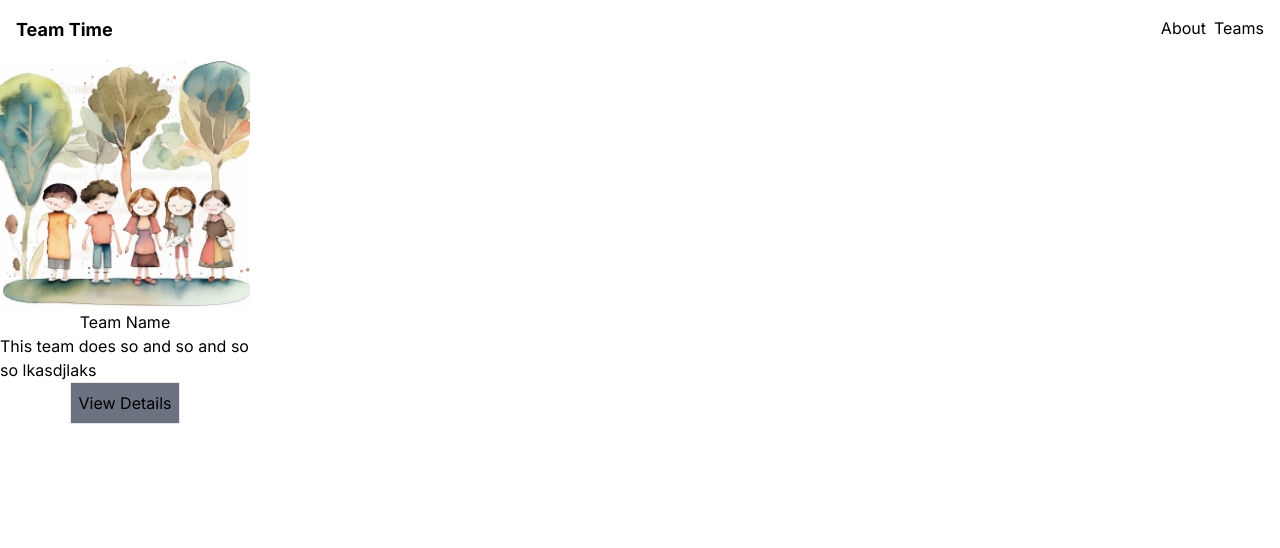
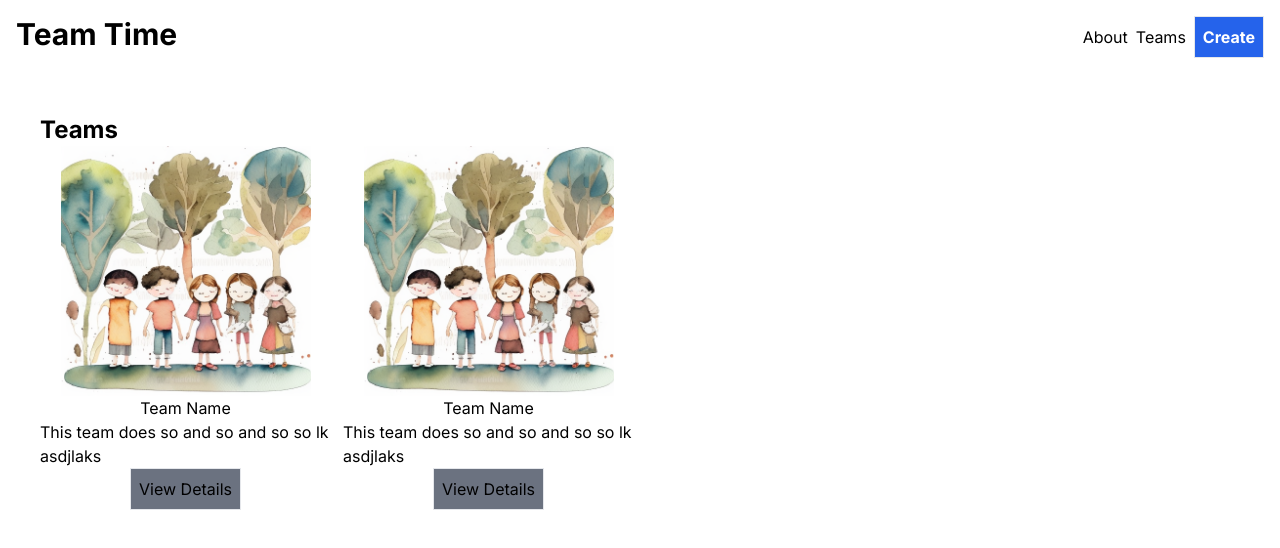
Before and after one commit to vbv-nyk/team-time, a Next.js app: page / in a window 1280 px wide. Shown: the top 548 px of the page. Built offline with nearby package versions, Linux system fonts and the light colour scheme.

Commit message:
Create team button

```diff
--- a/app/Components/Navbar/Navbar.tsx
+++ b/app/Components/Navbar/Navbar.tsx
@@ -2,16 +2,19 @@ export default function Navbar() {
   return (
     <div className="p-4">
       <div className="flex justify-between">
-        <h1 id="Logo" className="text-lg font-bold">
+        <h1 id="Logo" className="text-3xl font-bold">
           Team Time
         </h1>
-        <div className="flex gap-2">
+        <div className="flex items-center gap-2">
           <a href="#" id="about">
             About
           </a>
           <a href="#" id="teams">
             Teams
           </a>
+          <button className="p-2 font-bold text-white bg-blue-600 border">
+            Create
+          </button>
         </div>
       </div>
     </div>
--- a/app/Components/Team-Card/TeamCard.tsx
+++ b/app/Components/Team-Card/TeamCard.tsx
@@ -1,16 +1,22 @@
 import Image from "next/image";
 
-export default function TeamCard() {
+interface teamData{
+  imageUrl: string,
+  name: string,
+  description: string,
+}
+
+export default function TeamCard(props:teamData) {
   return (
-    <div className="break-all flex flex-col items-center w-fit max-w-[250px]">
+    <div className="flex flex-col items-center w-full break-all">
       <Image
-        src="/TeamWork.png"
+        src={props.imageUrl}
         width={250}
         height={250}
         alt="Image For Your Project/Team"
       />
-      <h1>Team Name</h1>
-      <p>This team does so and so and so so lkasdjlaks</p>
+      <h1>{props.name}</h1>
+      <p>{props.description}</p>
       <button className="p-2 bg-gray-500 border">View Details</button>
     </div>
   );
--- a/app/Components/Teams-Container/TeamsContainer.tsx
+++ b/app/Components/Teams-Container/TeamsContainer.tsx
@@ -0,0 +1,25 @@
+import TeamCard from "../Team-Card/TeamCard";
+
+export default function TeamsContainer() {
+  const teamsData = [{
+    imageUrl:"/TeamWork.png",
+    name:"Team Name",
+    description:"This team does so and so and so so lkasdjlaks",
+  },
+  {
+    imageUrl:"/TeamWork.png",
+    name:"Team Name",
+    description:"This team does so and so and so so lkasdjlaks",
+  },]
+
+  const teams = teamsData.map((team,index)=><TeamCard {...team} key={index}/>)
+
+  return (
+    <div className="p-10">
+      <div className="text-2xl font-bold">Teams</div>
+      <div className="grid grid-cols-4 gap-3">
+        {teams}
+      </div>
+    </div>
+  );
+}
--- a/app/page.tsx
+++ b/app/page.tsx
@@ -1,11 +1,12 @@
 import Navbar from "./Components/Navbar/Navbar";
 import TeamCard from "./Components/Team-Card/TeamCard";
+import TeamsContainer from "./Components/Teams-Container/TeamsContainer";
 
 export default function Home() {
   return (
     <>
       <Navbar />
-      <TeamCard />
+      <TeamsContainer />
     </>
   );
 }
--- a/package.json
+++ b/package.json
@@ -20,6 +20,7 @@
     "react": "18.2.0",
     "react-dom": "18.2.0",
     "tailwindcss": "3.3.2",
-    "typescript": "5.0.4"
+    "typescript": "5.0.4",
+    "uuid": "^9.0.0"
   }
 }
```
Also changed, not shown: 1 other file (tests, documents, lock files or other folders).
